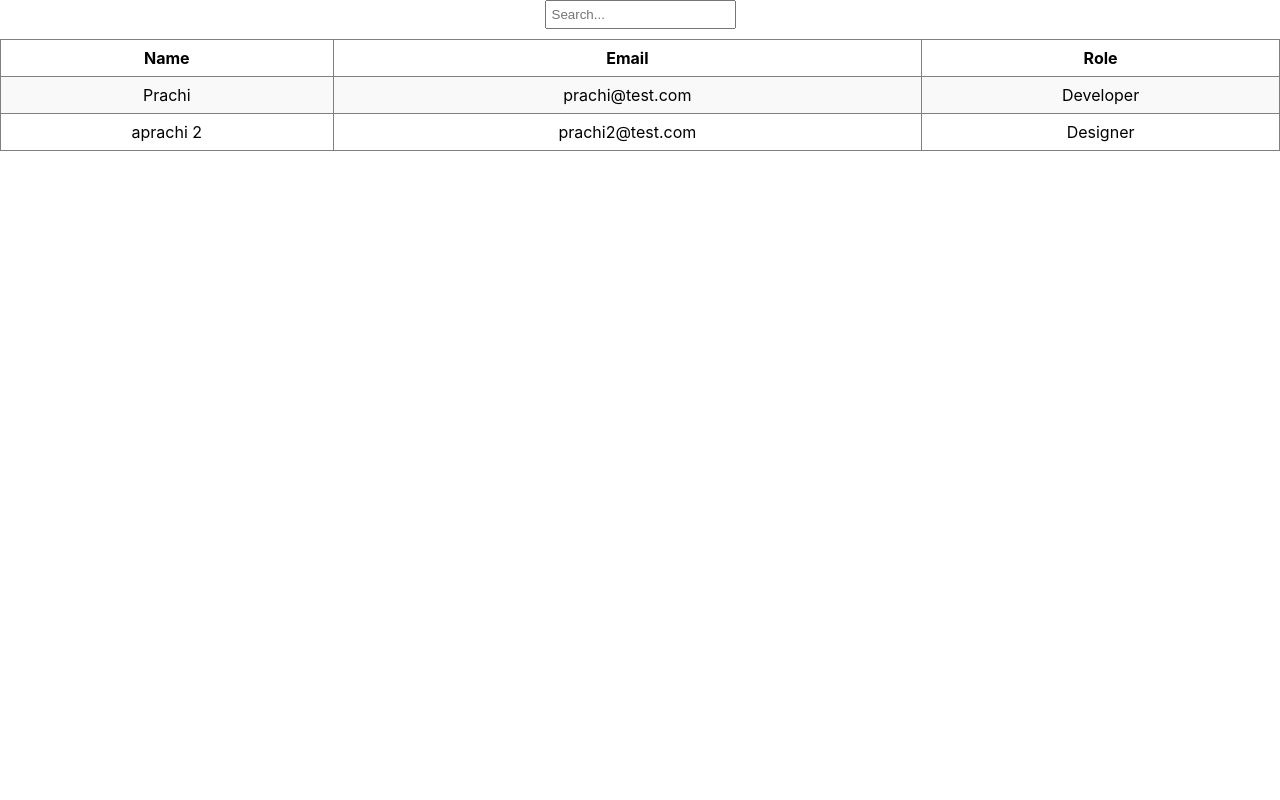
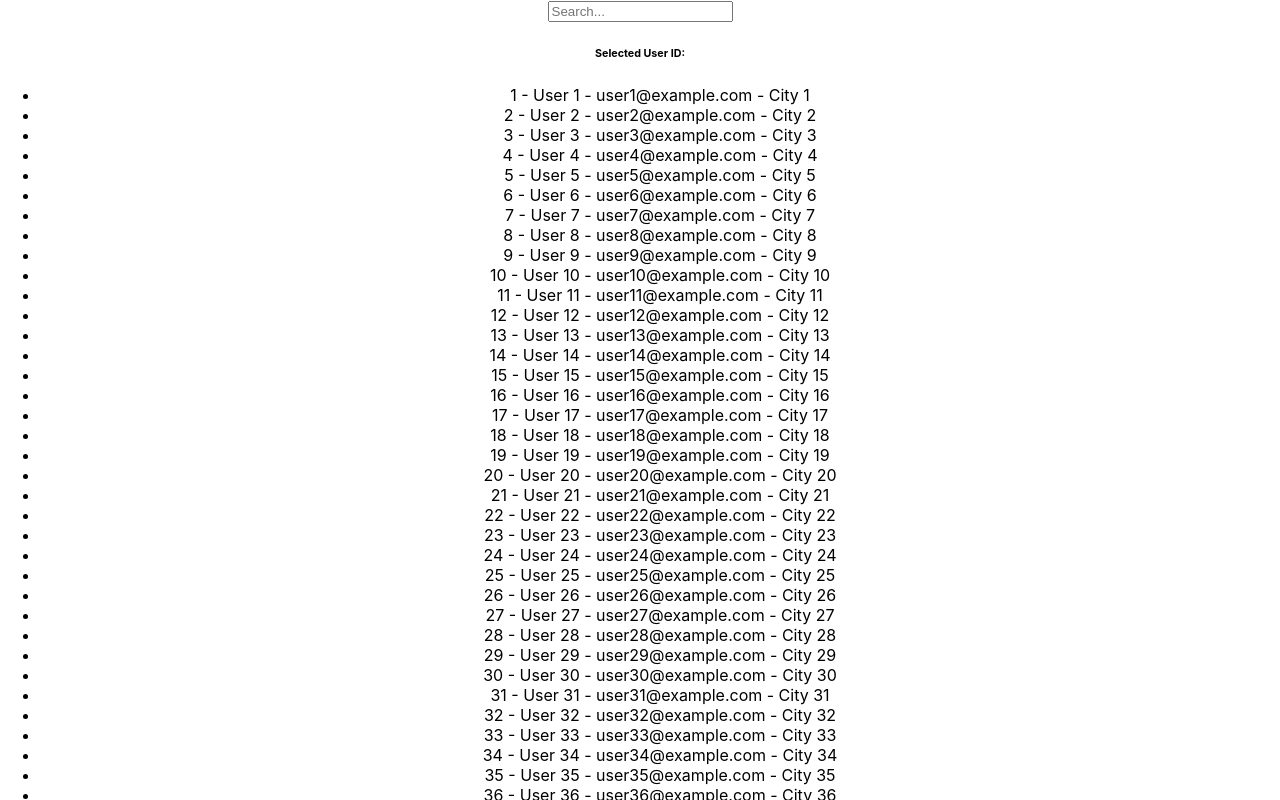
Before and after one commit to Prachiaher9/mern-practice, a React (Create React App) app: page / in a window 1280 px wide. Shown: the top 800 px of the page. Built offline with nearby package versions, Linux system fonts and the light colour scheme.

Commit message:
added search input in the usersList

```diff
--- a/src/App.js
+++ b/src/App.js
@@ -25,12 +25,11 @@ function App() {
       {/* <FetchUsers/> */}
       {/* <UsersWithReducer/> */}
       {/* <UseReducerPractice/> */}
-      {/* <OptimizedUsersList/> */}
-
-      <DataTable
+      <OptimizedUsersList/>
+      {/* <DataTable
       headers = {columns}
       rows = {data}
-      onRowClick={(row) => console.log("Row clicked:", row)} />
+      onRowClick={(row) => console.log("Row clicked:", row)} /> */}
     </div>
   );
 }
--- a/src/tasks/OptimizedUsersList.jsx
+++ b/src/tasks/OptimizedUsersList.jsx
@@ -4,26 +4,51 @@ import ChildCompo from "./ChildCompo";
 
 const OptimizedUsersList = () => {
   const [selectedId, setSelectedId] = useState(null);
+  const [search, setSearch] = useState("");
 
-  const users = useMemo(() =>
+  const users = useMemo(
+    () =>
       Array.from({ length: 10000 }, (_, i) => ({
         id: i + 1,
         name: `User ${i + 1}`,
         email: `user${i + 1}@example.com`,
         city: `City ${i + 1}`,
       })),
-  []);
+    []
+  );
 
   const handleClick = useCallback((id) => {
     setSelectedId(id);
     console.log("Clicked user", id);
   }, []);
 
+
+
+  const filteredData = useMemo(() => {
+    if (!search) return users;
+    const lowerSearch = search.toLowerCase();
+
+    return users.filter((user) =>
+      Object.values(user).some((value) =>
+        String(value).toLowerCase().includes(lowerSearch)
+      )
+    );
+  }, [search, users]);
+
+  console.log(filteredData, "filteredData");
+
   return (
     <div>
-      <h2>Selected User ID: {selectedId}</h2>
+      <input
+        type="text"
+        placeholder="Search..."
+        value={search}
+        onChange={(e) => setSearch(e.target.value)}
+      />
+
+      <h6>Selected User ID: {selectedId}</h6>
       <ul>
-        {users.map((user) => (
+        {filteredData.map((user) => (
           <ChildCompo key={user.id} user={user} onClick={handleClick} />
         ))}
       </ul>
```
Lines whose indentation alone changed are shown as unchanged.
